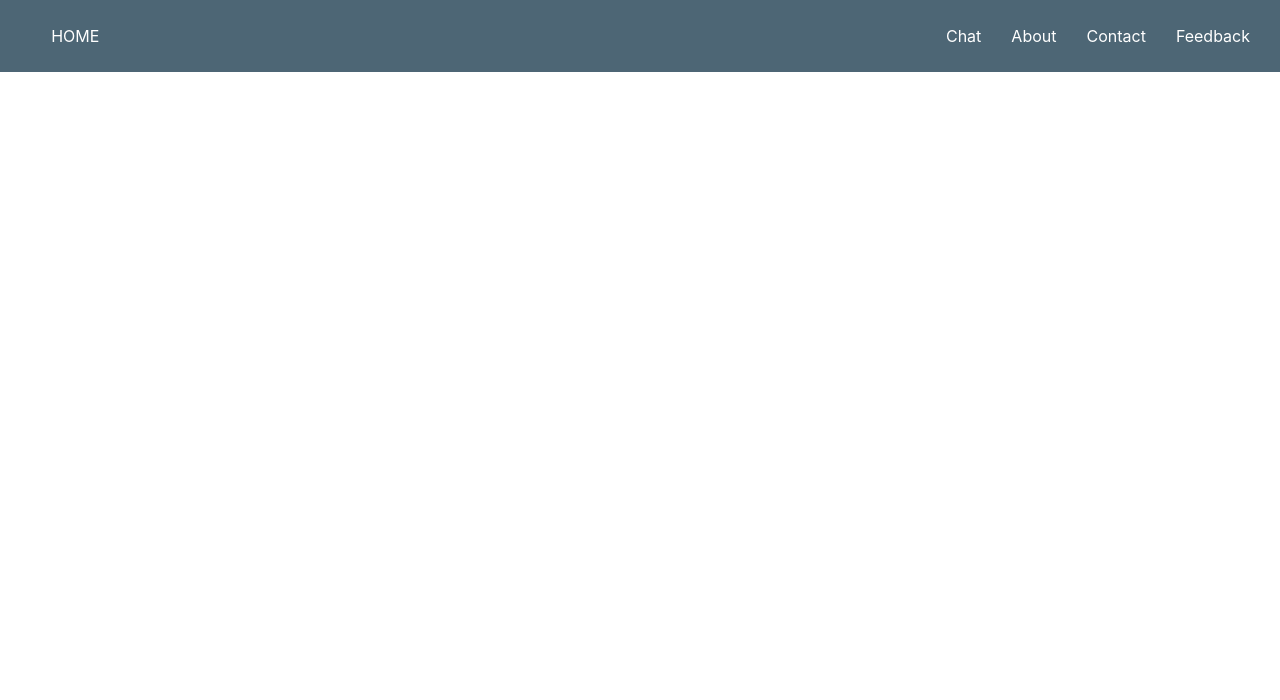
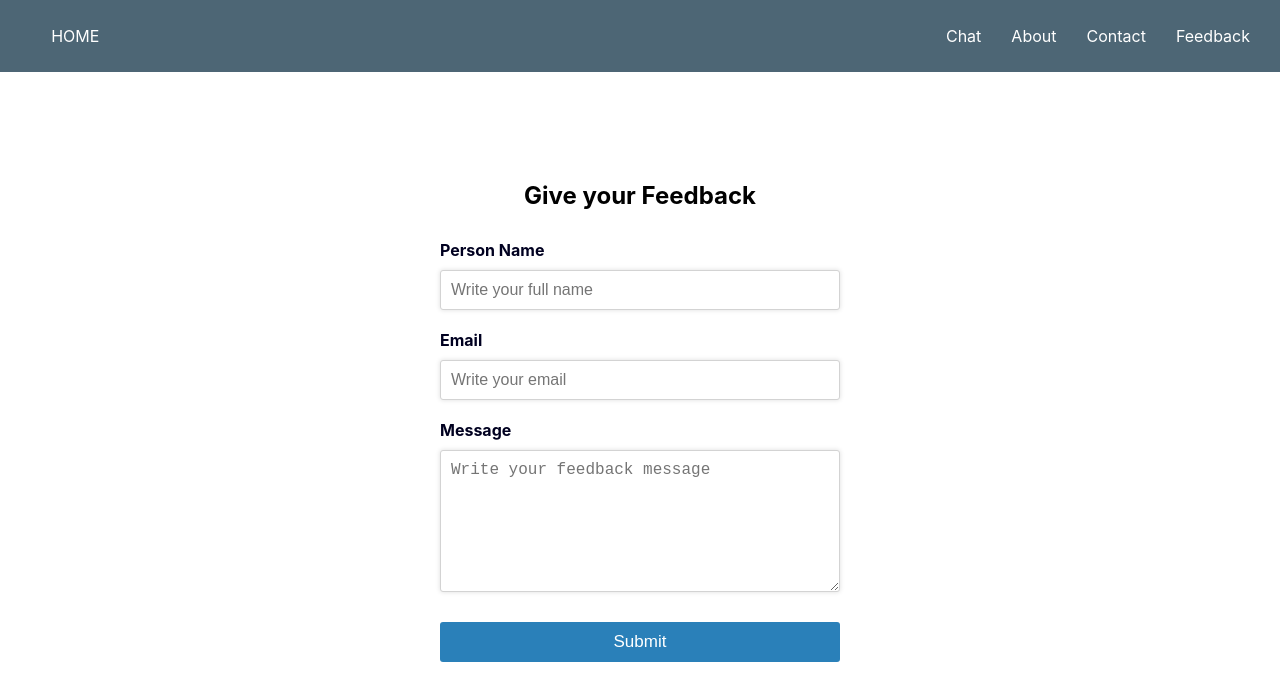
Before and after one commit to surajkarki66/Lucy-Backend, a React (Create React App) app in the folder client/: page /feedback in a window 1280 px wide. Shown: the top 700 px of the page. Built offline with nearby package versions, Linux system fonts and the light colour scheme.

Commit message:
Finished feedbackform

```diff
--- a/client/package.json
+++ b/client/package.json
@@ -17,6 +17,7 @@
     "react-router": "^6.3.0",
     "react-router-dom": "^6.3.0",
     "react-scripts": "5.0.1",
+    "react-toastify": "^9.0.4",
     "typescript": "^4.6.4",
     "web-vitals": "^2.1.4"
   },
--- a/client/public/index.html
+++ b/client/public/index.html
@@ -10,6 +10,7 @@
       content="Web site created using create-react-app"
     />
     <link rel="apple-touch-icon" href="%PUBLIC_URL%/logo192.png" />
+    <script src="https://kit.fontawesome.com/67c66657c7.js"></script>
     <!--
       manifest.json provides metadata used when your web app is installed on a
       user's mobile device or desktop. See https://developers.google.com/web/fundamentals/web-app-manifest/
--- a/client/src/App.tsx
+++ b/client/src/App.tsx
@@ -1,18 +1,23 @@
 import { Route, Routes } from "react-router-dom";
+import { ToastContainer } from "react-toastify";
 
 import Nav from "./components/Navs/Nav";
+import "react-toastify/dist/ReactToastify.css";
 import Home from "./pages/Home/Home";
 import ChatPage from "./pages/ChatPage/ChatPage";
+import FeedbackPage from "./pages/Feedback/FeedbackPage";
 
 const App: React.FC = () => {
   const routes = (
     <Routes>
       <Route path="/" element={<Home />} />
       <Route path="/chat" element={<ChatPage />} />
+      <Route path="/feedback" element={<FeedbackPage />} />
     </Routes>
   );
   return (
     <>
+      <ToastContainer position="top-center" />
       <Nav />
       {routes}
     </>
--- a/client/axios-url.ts
+++ b/client/src/axios-url.ts
@@ -1,7 +1,7 @@
 import axios from "axios";
 
 const instance = axios.create({
-  baseURL: "http://localhost:5000/api/v1",
+  baseURL: "http://0.0.0.0:8080/api/v1",
   withCredentials: true,
 });
 
--- a/client/src/components/Chat/ChatMessage/ChatMessage.css
+++ b/client/src/components/Chat/ChatMessage/ChatMessage.css
@@ -56,6 +56,7 @@ p {
   background-color: #fafafa;
 }
 .btn-send {
+  border: none;
   width: 18%;
   font-size: 18px;
   font-weight: 550px;
--- /dev/null
+++ b/client/src/components/Forms/Feedback/Feedback.css
@@ -0,0 +1,59 @@
+.form {
+  height: 85vh;
+  display: flex;
+  flex-direction: column;
+  justify-content: center;
+}
+
+.form > h2 {
+  margin-bottom: 30px;
+  text-align: center;
+}
+
+.form > input,
+textarea {
+  padding: 10px;
+  border-radius: 3px;
+  box-shadow: 0px 0px 5px rgba(0, 0, 0, 0.137);
+  margin-bottom: 20px;
+  border: 1px solid lightgray;
+  background: #fff;
+  font-size: 16px;
+  color: rgb(0, 0, 32);
+  outline: none;
+}
+
+.form > input:focus,
+textarea:focus {
+  border: 1px solid #2a80b9;
+}
+
+.form > textarea {
+  height: 120px;
+  max-width: 400px;
+  min-height: 100px;
+}
+
+.form > label {
+  padding-bottom: 10px;
+  color: rgb(0, 0, 32);
+  font-weight: bold;
+}
+
+.form > button {
+  padding: 10px;
+  border: none;
+  background: #2a80b9;
+  font-weight: 500;
+  font-size: 17px;
+  border-radius: 3px;
+  color: #fff;
+  cursor: pointer;
+  margin-top: 10px;
+}
+
+.form > button:hover {
+  color: white;
+  opacity: 0.8;
+  transform: scale(1.02);
+}
--- /dev/null
+++ b/client/src/components/Forms/Feedback/Feedback.tsx
@@ -0,0 +1,64 @@
+import React, { SyntheticEvent, useState } from "react";
+
+import "./Feedback.css";
+
+type PropsType = {
+  createFeedback: (
+    person_name: string,
+    email: string,
+    message: string
+  ) => Promise<void>;
+
+  loading: boolean;
+};
+
+const Feedback: React.FC<PropsType> = ({ createFeedback, loading }) => {
+  const [person_name, setPersonName] = useState("");
+  const [email, setEmail] = useState("");
+  const [message, setMessage] = useState("");
+
+  const handleSubmit = (e: SyntheticEvent) => {
+    e.preventDefault();
+    createFeedback(person_name, email, message);
+    setPersonName("");
+    setEmail("");
+    setMessage("");
+  };
+
+  return (
+    <form className="form" onSubmit={handleSubmit}>
+      <h2>Give your Feedback</h2>
+      <label>Person Name</label>
+      <input
+        type="text"
+        placeholder="Write your full name"
+        value={person_name}
+        onChange={(e) => setPersonName(e.target.value)}
+        minLength={2}
+        maxLength={255}
+        required
+      />
+
+      <label>Email</label>
+      <input
+        type="email"
+        placeholder="Write your email"
+        value={email}
+        onChange={(e) => setEmail(e.target.value)}
+        required
+      />
+
+      <label>Message</label>
+      <textarea
+        placeholder="Write your feedback message"
+        value={message}
+        onChange={(e) => setMessage(e.target.value)}
+        required
+      ></textarea>
+
+      <button type="submit">{!loading ? "Submit" : "Loading"}</button>
+    </form>
+  );
+};
+
+export default Feedback;
--- a/client/src/index.tsx
+++ b/client/src/index.tsx
@@ -1,5 +1,6 @@
 import React from "react";
 import ReactDOM from "react-dom/client";
+
 import { BrowserRouter } from "react-router-dom";
 
 import "./index.css";
--- /dev/null
+++ b/client/src/pages/Feedback/FeedbackPage.css
@@ -0,0 +1,5 @@
+.feedback {
+  width: 400px;
+  margin: 0 auto;
+  height: 80vh;
+}
--- /dev/null
+++ b/client/src/pages/Feedback/FeedbackPage.tsx
@@ -0,0 +1,41 @@
+import { useState } from "react";
+
+import Axios from "../../axios-url";
+import "./FeedbackPage.css";
+import Feedback from "../../components/Forms/Feedback/Feedback";
+import { toast } from "react-toastify";
+
+const FeedbackPage = () => {
+  const [loading, setLoading] = useState(false);
+
+  const createFeedback = async (
+    person_name: string,
+    email: string,
+    message: string
+  ) => {
+    try {
+      setLoading(true);
+      const { data } = await Axios.post(`/feedback/create`, {
+        person_name,
+        email,
+        message,
+      });
+      setLoading(false);
+      toast(
+        `Hello! ${data.person_name}.Your feedback is successfully submitted`
+      );
+    } catch (error: any) {
+      setLoading(false);
+      toast(
+        `${error.response.data.detail[0].loc[1]}: ${error.response.data.detail[0].msg}`
+      );
+    }
+  };
+  return (
+    <div className="feedback">
+      <Feedback createFeedback={createFeedback} loading={loading} />
+    </div>
+  );
+};
+
+export default FeedbackPage;
--- a/client/tsconfig.json
+++ b/client/tsconfig.json
@@ -16,5 +16,5 @@
     "noEmit": true,
     "jsx": "react-jsx"
   },
-  "include": ["src", "axios-url.ts"]
+  "include": ["src", "src/axios-url.ts"]
 }
```
Also changed, not shown: 1 other file (tests, documents, lock files or other folders).
